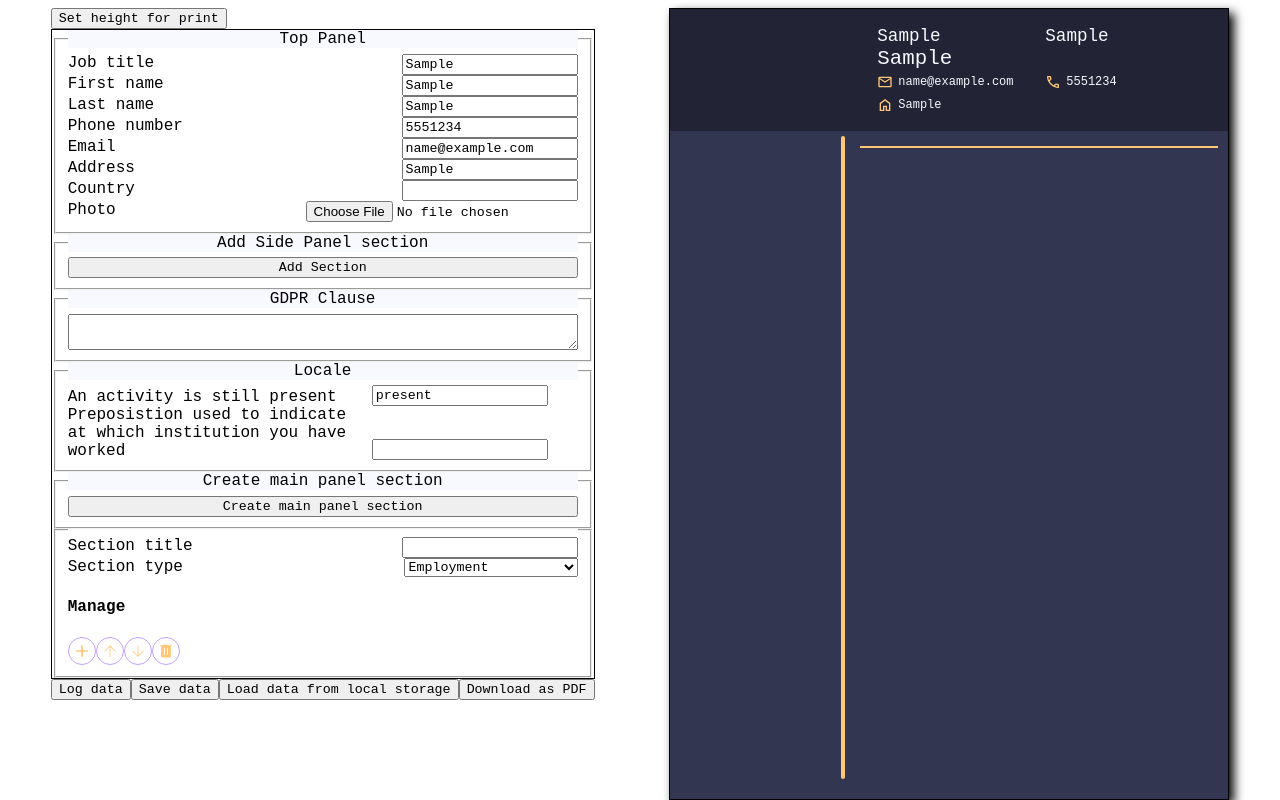
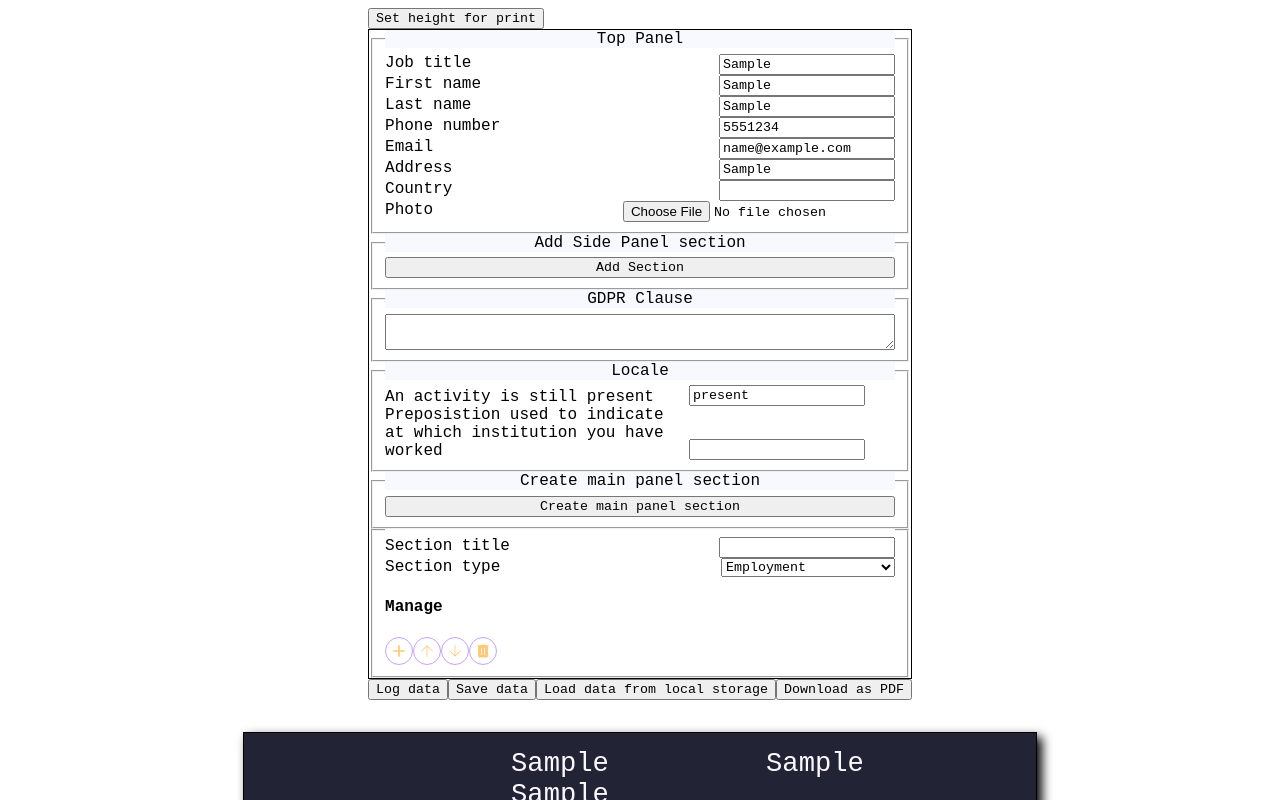
Before and after one commit to Anastazy6/React-Course, a React (Vite) app in the folder CVCreator/: page / in a window 1280 px wide. Both pictures are taken after typing "Sample", "Sample", "Sample", "5551234", "name@example.com", "Sample" into the empty fields and a click on the button "Create main panel section". Shown: the top 800 px of the page. Built offline with nearby package versions, Linux system fonts and the light colour scheme.

Commit message:
Style update

```diff
--- a/CVCreator/src/App.jsx
+++ b/CVCreator/src/App.jsx
@@ -2,7 +2,6 @@ import DataProvider from "./Contexts/DataProvider";
 import Preview      from "./Components/Preview/Preview";
 import CVForm       from "./Components/CVForm/CVForm";
 
-const PRINT_PAGE_HEIGHT = 738.97 // px,  209.5 mm
 
 export default function App () {
 
--- a/CVCreator/src/Components/CVForm/CVForm.jsx
+++ b/CVCreator/src/Components/CVForm/CVForm.jsx
@@ -43,20 +43,21 @@ export default function CVForm () {
     </div>
   );
 }
+
+
 function PrintHeightAdjuster () {
-
-  const PRINT_PAGE_HEIGHT = 792; // px, tested for up to 10 pages
 
   function setHeightForPrint () {
     const stuffToPrint = document.querySelector(".print-content");
-    console.log(stuffToPrint);
+    const PRINT_PAGE_HEIGHT = parseInt(getComputedStyle(stuffToPrint).minHeight);
+    console.log(PRINT_PAGE_HEIGHT);
+    const currentHeight = parseInt(getComputedStyle(stuffToPrint).height);
+    console.log(currentHeight);
+    stuffToPrint.style.height = PRINT_PAGE_HEIGHT // reset current height
+    const pages = Math.floor(currentHeight / PRINT_PAGE_HEIGHT) + 1;
+    console.log("Pages: " + pages);
 
-    const currentHeight = parseInt(getComputedStyle(stuffToPrint).height);
-    const pages = Math.floor(currentHeight / PRINT_PAGE_HEIGHT) + 1;
-
-    console.log(currentHeight, pages)
-
-    stuffToPrint.style.minHeight = `${ pages * PRINT_PAGE_HEIGHT }px`;
+    stuffToPrint.style.height = `${ pages * PRINT_PAGE_HEIGHT }px`;
   }
 
 
--- a/CVCreator/src/styles/includes/Preview/_main-panel.scss
+++ b/CVCreator/src/styles/includes/Preview/_main-panel.scss
@@ -6,33 +6,37 @@
   flex-flow      : column;
   min-height     : max-content;
   justify-content: space-between;
-  padding        : 0 10px 0 5px;
 }
 
 #main-panel-preview {
   flex-grow: 1;
   color: ghostwhite;
-  font-size: 0.8rem;
+  font-size: 1rem;
+}
+
+#main-panel-preview-wrapper > * {
+  padding: 0 $default-horizontal-padding;
+  padding-bottom: $default-vertical-padding;
 }
 
 #gdpr-clause {
   height: fit-content;
   flex-grow: 0;
   color: rgba(248, 248, 255, 0.5); // Ghostwhite with reduced
-  font-size: 0.55rem;
+  font-size: 0.75rem;
   text-align: justify;
-}
-
-.main-panel-section-preview {
 
 }
 
+.main-panel-section-preview > * {
+  padding-bottom: $default-vertical-padding;
+}
 
 .main-section-preview-title {
   h3 {
     color: $moonlight-II-yellow;
-    font-size: 1.15rem;
-    font-weight: normal;
+    font-size: 1.6rem;
+    font-weight: bold;
   }
 }
 
@@ -45,7 +49,7 @@
 
 
 .main-item-title-preview {
-  font-size: 0.9rem;
+  font-size: 1.1rem;
   font-weight: bold;
 }
 
@@ -54,7 +58,7 @@
 }
 
 .main-item-date-preview {
-  font-size: 0.65rem;
+  font-size: 0.85rem;
   color: rgba(248, 248, 255, 0.8)
 }
 
@@ -68,9 +72,7 @@
   font-style: italic;
 }
 
-.main-item-date-preview {
-  font-size: 0.6rem;
-}
+
 
 .main-item-full-location-preview {
   display: inline-flex;
--- a/CVCreator/src/styles/includes/Preview/_side-panel.scss
+++ b/CVCreator/src/styles/includes/Preview/_side-panel.scss
@@ -1,6 +1,6 @@
 @import "../variables.scss";
 
-$side-panel-h3-size: 0.9rem;
+$side-panel-h3-size: 1.2rem;
 
 #side-panel-preview-wrapper {
   grid-area: side-panel;
@@ -30,7 +30,8 @@ $side-panel-h3-size: 0.9rem;
 
 .side-section-title {
   margin: auto;
-  padding: 0 5%;
+  padding: 0 $default-horizontal-padding;
+  padding-bottom: $default-vertical-padding;
   justify-content: center;
   flex-flow: row;
   color: $moonlight-II-yellow;
@@ -45,8 +46,9 @@ $side-panel-h3-size: 0.9rem;
   align-items: center;
   display    : flex;
   flex-flow  : column;
-  font-size  : 0.75rem;
-  padding    : 5px 10px;
+  font-size  : 1rem;
+  padding    : 0 $default-horizontal-padding;
+  padding-bottom: $default-vertical-padding;
   width      : 100%;
 }
 
@@ -57,6 +59,5 @@ $side-panel-h3-size: 0.9rem;
 
 .side-item-level-stars {
   display: flex;
-  font-size: 2rem;
   justify-content: end;
 }
--- a/CVCreator/src/styles/includes/Preview/_top-panel.scss
+++ b/CVCreator/src/styles/includes/Preview/_top-panel.scss
@@ -11,21 +11,23 @@
 #top-panel-preview {
   grid-area: top-panel;
 
-  font-size: 0.75rem;
+  font-size: 1rem;
 
   background-color: $cv-theme-primary;
   color: ghostwhite;
 
   display: grid;
-  margin-bottom: 5px;
+  margin-bottom: 1rem;
 
-  grid-template-columns: 12rem 1fr ;
+  grid-template-columns: 7fr 15fr ;
   grid-template-rows   : 1fr;
   grid-template-areas  : 'image text' ;
 
   img {
-    width : 150px;
-    height: 150px;
+    width : 100%;
+    height: auto;
+
+    aspect-ratio: 1;
 
     border: 2px solid $moonlight-II-yellow;
     border-radius: 100%;
@@ -36,7 +38,7 @@
 }
 
 #top-panel-preview-img {
-  padding: 15px;
+  padding: $default-horizontal-padding;
   display: flex;
   justify-content: center;
   align-items: center;
@@ -68,14 +70,16 @@
       flex-shrink: 0;
     }
   }
+
+  font-size: 1.0rem;
 }
 
 #top-panel-preview-first-name,
 #top-panel-preview-last-name {
-  font-size: 1.1rem;
+  font-size: 1.7rem;
 }
 
 #top-panel-preview-job-title {
-  font-size: 1.3rem;
+  font-size: 1.7rem;
   text-align: center;
 }
--- a/CVCreator/src/styles/includes/Preview/preview.scss
+++ b/CVCreator/src/styles/includes/Preview/preview.scss
@@ -1,4 +1,5 @@
 @import '../variables.scss';
+
 
 #cv-preview-wrapper {
   display: flex;
@@ -6,17 +7,30 @@
   flex-direction: column;
 }
 
+@media screen and (min-resolution: 72dpi) {
+  .cv-preview {
+    width : 595px;
+    min-height: 842px;
+  }
+}
+
+@media screen and (min-resolution: 96dpi) {
+  .cv-preview {
+    width : 794px;
+    min-height: 1123px;
+  }
+}
+
+
 .cv-preview {
-  width : $a4-width;
-  min-height: $a4-height;
   padding-bottom: 20px;
+  overflow-block: paged;
 
   background-color: $cv-theme-primary-brighter;
   border: 1px solid black;
   box-shadow: 5px 5px 10px black;
 
   display: grid;
-  gap    : 0 10px;
 
   grid-template-columns: 7fr 15fr;
   grid-template-rows   : min-content 1fr;
--- /dev/null
+++ b/CVCreator/src/styles/includes/print.scss
@@ -0,0 +1,46 @@
+@import './variables';
+
+@media print {
+  html, body {
+    background-color: $cv-theme-primary-brighter;
+
+  //  min-height:100%;
+    position:absolute;
+    top:0px;
+    bottom:0px;
+    margin: auto;
+    margin-top: 0px !important;
+  }
+  #user-input-zone {
+    display: none;
+  }
+
+  .cv-preview-wrapper button {
+    display: none;
+  }
+
+
+  @page {
+    margin-top: 200px;
+  }
+
+  .print-content {
+    width  : 210mm;
+    min-height: 297mm;
+    display: grid  !important;
+
+    print-color-adjust        : exact !important;
+    -webkit-print-color-adjust: exact !important;
+    -o-print-color-adjust     : exact !important;
+  }
+
+  .main-panel-item-preview,
+  .side-panel-section {
+    page-break-inside: avoid;
+    page-break-after: auto;
+  }
+
+  footer {
+    page-break-after: avoid;
+  }
+}
--- a/CVCreator/src/styles/includes/variables.scss
+++ b/CVCreator/src/styles/includes/variables.scss
@@ -1,7 +1,5 @@
-$a-format-base: 35rem;
-
-$a4-width : $a-format-base;
-$a4-height: 792px; // calc(297/210 * $a-format-base);
+$default-vertical-padding  : 0.8rem;
+$default-horizontal-padding: 1.5rem;
 
 $cv-theme-primary: rgb(34, 36, 54);
 $cv-theme-primary-brighter: rgb(51, 54, 81);
--- a/CVCreator/src/styles/styles.scss
+++ b/CVCreator/src/styles/styles.scss
@@ -6,37 +6,4 @@
 @import './includes/Preview/preview';
 @import './includes/cvform';
 @import './includes/main';
-
-@media print {
-  html, body {
-    min-height:100%;
-    position:absolute;
-    top:0px;
-    bottom:0px;
-    margin: auto;
-    margin-top: 0px !important;
-  }
-  #user-input-zone {
-    display: none;
-  }
-
-  .cv-preview-wrapper button {
-    display: none;
-  }
-
-
-  @page {
-    margin: 20px;
-  }
-
-  .print-content {
-        display           : grid  !important;
-        print-color-adjust: exact !important;
--webkit-print-color-adjust: exact !important;
-     -o-print-color-adjust: exact !important;
-  }
-
-  footer {
-    page-break-after: avoid;
-  }
-}
+@import './includes/print.scss';
```
